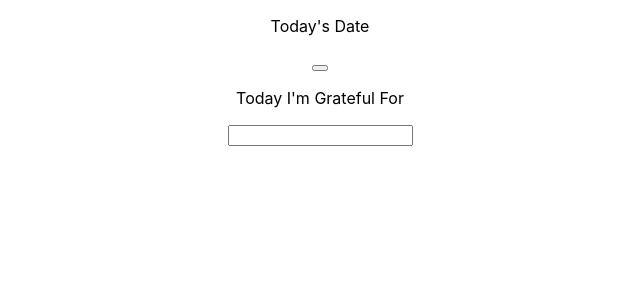
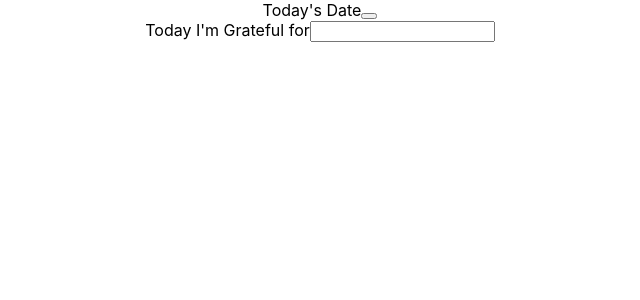
Before and after one commit to KaitlynBro/toDoApp, a React (Create React App) app: page / in a window 1280 px wide. Shown: the top 300 px of the page, without its empty margins (320-960 px from the left). Built offline with nearby package versions, Linux system fonts and the light colour scheme.

Commit message:
new grateful for section revamped

```diff
--- a/src/Components/Calendar.js
+++ b/src/Components/Calendar.js
@@ -14,8 +14,10 @@
   render() {
     return (
         <div>
-            <p>Today's Date</p>
+          <label>
+            Today's Date
             <button onClick={ this.handleClick }>{this.state.day}</button>
+          </label>
         </div>
     )
   }
--- a/src/Components/Grateful.js
+++ b/src/Components/Grateful.js
@@ -1,11 +1,28 @@
 import React from 'react';
 
 class Grateful extends React.Component {
+    constructor(props) {
+        super(props);
+        this.state = {value: ''};
+
+        this.handleChange = this.handleChange.bind(this);
+        this.handleSubmit = this.handleSubmit.bind(this);
+    }
+    handleChange(event) {
+    this.setState({value: event.target.value});
+    }
+    handleSubmit(event) {
+    event.preventDefault();
+    }
     render() {
-        return(
+        return (
             <div>
-                <p>Today I'm Grateful For</p>
-                <input type="text" />
+                <form onSubmit={this.handleSubmit}>
+                    <label>
+                        Today I'm Grateful for
+                        <input type="text" value={this.state.value} onChange={this.handleChange} />
+                    </label>
+                </form>
             </div>
         )
     }
--- /dev/null
+++ b/src/Components/Priorities.js
@@ -0,0 +1,6 @@
+// import React from 'react';
+
+// class Priorities extends React.Component {
+// }
+
+// export default Priorities
```
Also changed, not shown: src/App.js (+9 -0 lines).
